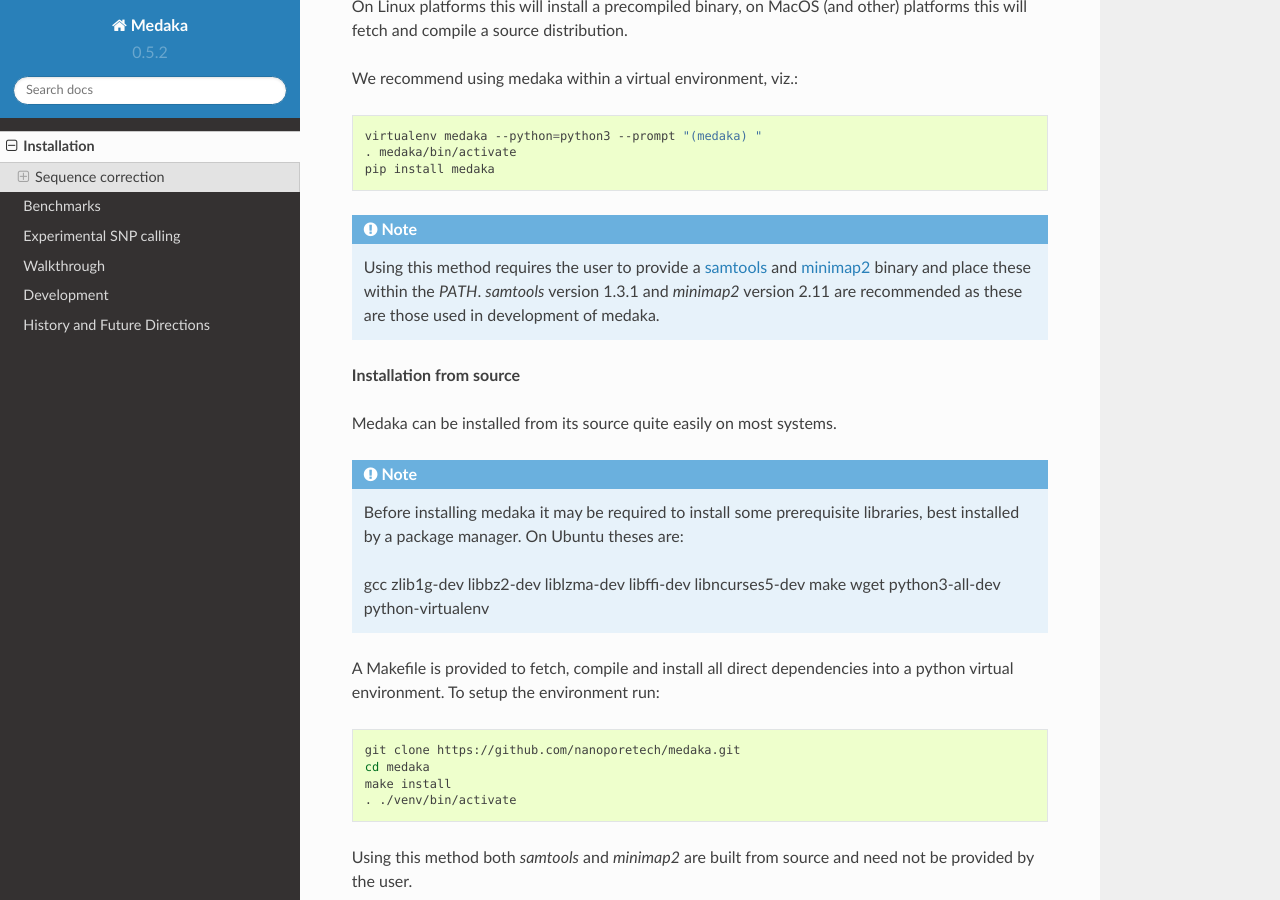
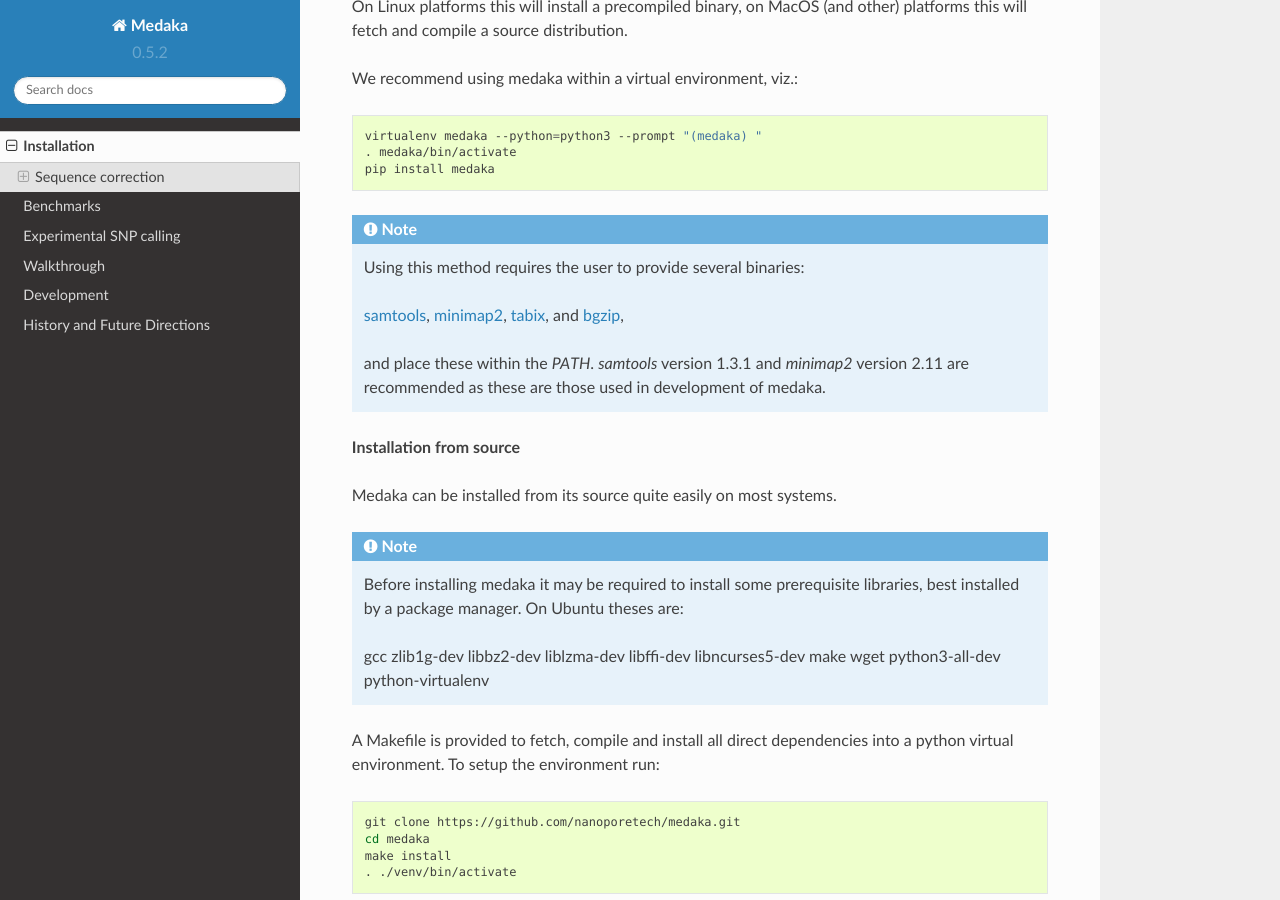
Before and after one commit to nanoporetech/medaka, a Sphinx documentation site: the page built from docs/installation.rst, in a window 1280 px wide and 900 px high, scrolled down 376 px. Built offline with Sphinx 7.4.7 and the Read the Docs theme 2.0.0, drawn with Linux system fonts in a browser that asks for light colours; pages that are not in the unit, such as notebooks, are missing from menus.

Commit message:
Add installation of tabix and bgzip

```diff
--- a/docs/installation.rst
+++ b/docs/installation.rst
@@ -27,11 +27,15 @@ We recommend using medaka within a virtual environment, viz.:
 
 .. note::
 
-    Using this method requires the user to provide a
-    `samtools <https://github.com/samtools/samtools>`_ and
-    `minimap2 <https://github.com/lh3/minimap2>`_ binary and place these
-    within the `PATH`. `samtools` version 1.3.1 and `minimap2` version
-    2.11 are recommended as these are those used in development of
+    Using this method requires the user to provide several binaries:
+
+    `samtools <https://github.com/samtools/samtools>`_,
+    `minimap2 <https://github.com/lh3/minimap2>`_,
+    `tabix <https://github.com/samtools/htslib>`_, and
+    `bgzip <https://github.com/samtools/htslib>`_,
+
+    and place these within the `PATH`. `samtools` version 1.3.1 and `minimap2`
+    version 2.11 are recommended as these are those used in development of
     medaka.
 
 
```
Also changed, not shown: README.md (+10 -6 lines), medaka/__init__.py (+16 -8 lines), setup.py (+8 -3 lines), 1 other file.
